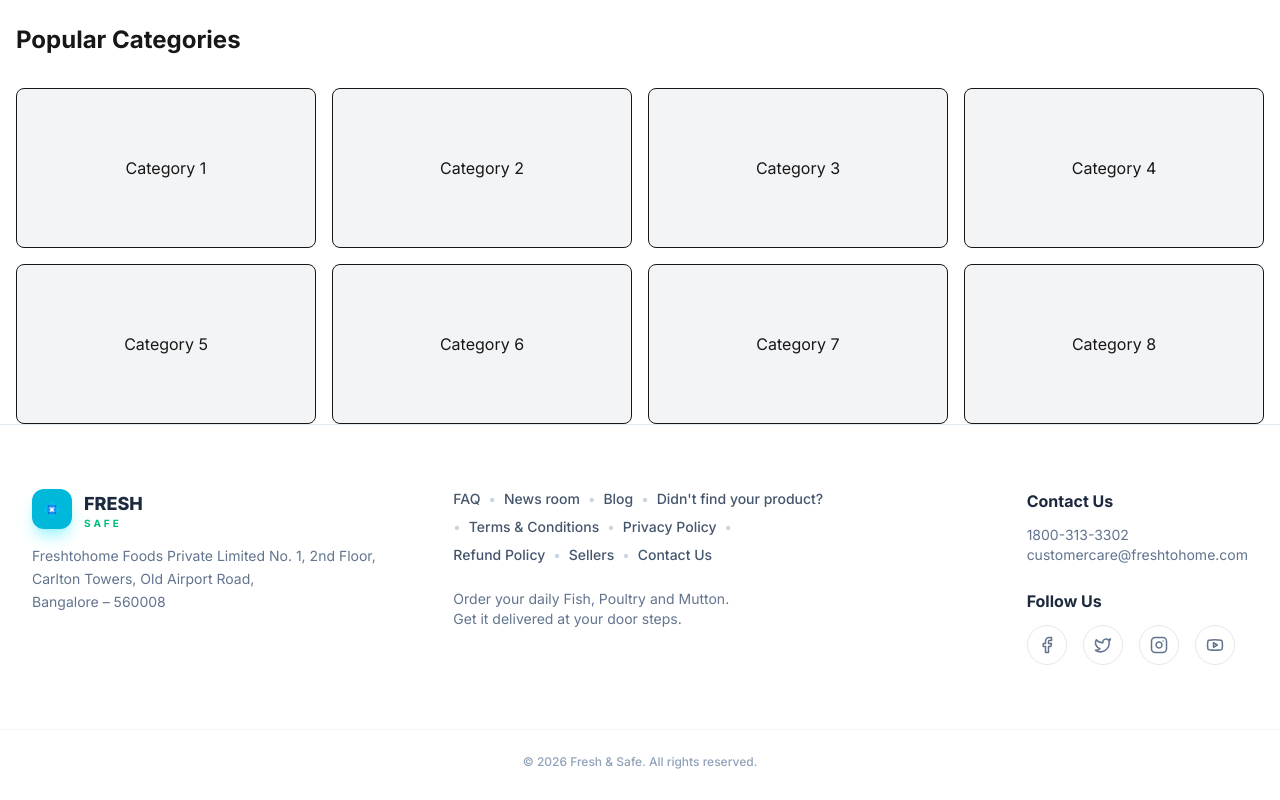
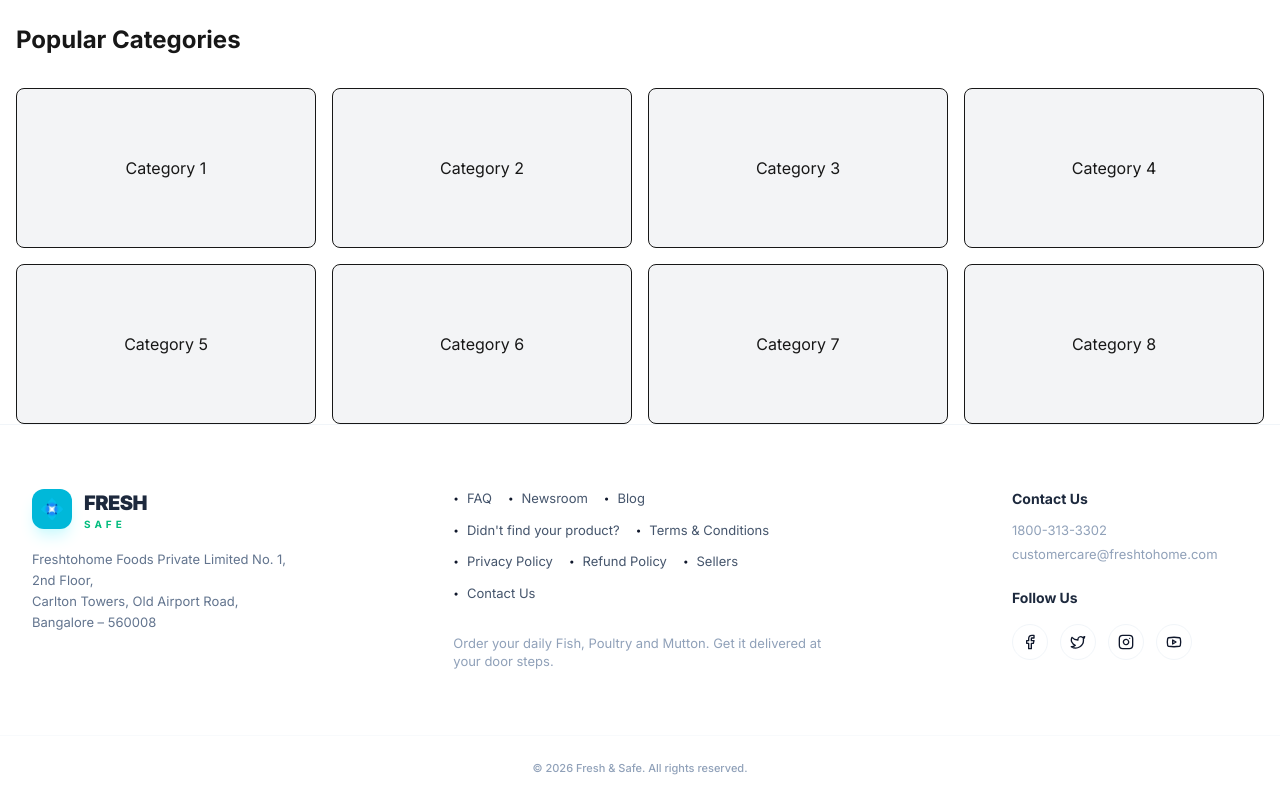
Before and after one commit to akashto76/fresh-and-safe, a Next.js app in the folder user-frontend/: page / in a window 1280 px wide. Shown: the part 424-1224 px from the top of the page. Built offline with nearby package versions, Linux system fonts and the light colour scheme.

Commit message:
footer updated

```diff
--- a/user-frontend/src/components/Footer.tsx
+++ b/user-frontend/src/components/Footer.tsx
@@ -3,77 +3,76 @@ import Link from 'next/link';
 import { Facebook, Twitter, Instagram, Youtube } from 'lucide-react';
 
 const Footer = () => {
-  const footerLinks = [
-    { name: 'FAQ', href: '#' },
-    { name: 'News room', href: '#' },
-    { name: 'Blog', href: '#' },
-    { name: "Didn't find your product?", href: '#' },
-    { name: 'Terms & Conditions', href: '#' },
-    { name: 'Privacy Policy', href: '#' },
-    { name: 'Refund Policy', href: '#' },
-    { name: 'Sellers', href: '#' },
-    { name: 'Contact Us', href: '#' },
+  // We group the links into rows exactly as they appear in your reference image
+  const linkRows = [
+    ['FAQ', 'Newsroom', 'Blog'],
+    ["Didn't find your product?", 'Terms & Conditions'],
+    ['Privacy Policy', 'Refund Policy', 'Sellers'],
+    ['Contact Us']
   ];
 
   return (
-    <footer className="border-t border-slate-200 bg-white">
-      <div className="max-w-7xl mx-auto px-6 md:px-8 py-16">
-        <div className="grid grid-cols-1 md:grid-cols-2 lg:grid-cols-3 gap-12">
+    <footer className="border-t border-slate-100 bg-white font-sans">
+      <div className="max-w-7xl mx-auto px-6 md:px-8 py-12 lg:py-16">
+        <div className="grid grid-cols-1 md:grid-cols-12 gap-12 items-start">
 
-          {/* Left Section: Branding & Address */}
-          <div className="flex flex-col gap-4">
+          {/* Left Column: Branding & Address */}
+          <div className="md:col-span-4 flex flex-col gap-5">
             <div className="flex items-center gap-3">
-              <div className="w-10 h-10 bg-[#00b8d9] rounded-xl flex items-center justify-center text-white shadow-lg shadow-cyan-200">
-                💠
+              <div className="w-10 h-10 bg-[#00b8d9] rounded-xl flex items-center justify-center text-white shadow-lg shadow-cyan-100">
+                <span className="text-xl">💠</span>
               </div>
               <div className="flex flex-col leading-none">
-                <span className="text-slate-800 font-extrabold text-lg">FRESH</span>
-                <span className="text-emerald-500 text-[10px] tracking-[0.3em] font-bold">SAFE</span>
+                <span className="text-slate-800 font-black text-xl tracking-tight">FRESH</span>
+                <span className="text-emerald-500 text-[10px] tracking-[0.4em] font-bold mt-0.5">SAFE</span>
               </div>
             </div>
-            <address className="not-italic text-sm text-slate-500 leading-relaxed">
+            <address className="not-italic text-[13px] text-slate-500 leading-relaxed max-w-[280px]">
               Freshtohome Foods Private Limited No. 1, 2nd Floor,<br />
               Carlton Towers, Old Airport Road,<br />
               Bangalore – 560008
             </address>
           </div>
 
-          {/* Center Section: Navigation & Description */}
-          <div className="flex flex-col gap-6">
-            <nav className="flex flex-wrap items-center gap-x-2 gap-y-2 text-sm text-slate-600 font-medium">
-              {footerLinks.map((link, index) => (
-                <React.Fragment key={link.name}>
-                  <Link
-                    href={link.href}
-                    className="hover:text-[#00b8d9] transition-colors duration-200"
-                  >
-                    {link.name}
-                  </Link>
-                  {index < footerLinks.length - 1 && (
-                    <span className="text-slate-300" aria-hidden="true">•</span>
-                  )}
-                </React.Fragment>
+          {/* Center Column: Navigation Rows */}
+          <div className="md:col-span-5">
+            <nav className="flex flex-col gap-3">
+              {linkRows.map((row, rowIndex) => (
+                <div key={rowIndex} className="flex flex-wrap items-center gap-x-4 gap-y-2">
+                  {row.map((linkName) => (
+                    <div key={linkName} className="flex items-center gap-2">
+                      <span className="text-slate-900 text-[10px]">•</span>
+                      <Link
+                        href="#"
+                        className="text-[13px] text-slate-600 hover:text-[#00b8d9] transition-colors whitespace-nowrap"
+                      >
+                        {linkName}
+                      </Link>
+                    </div>
+                  ))}
+                </div>
               ))}
             </nav>
-            <p className="text-sm text-slate-500">
-              Order your daily Fish, Poultry and Mutton. <br className="hidden sm:block" />
-              Get it delivered at your door steps.
+            <p className="mt-8 text-[13px] text-slate-400 leading-snug max-w-sm">
+              Order your daily Fish, Poultry and Mutton. Get it delivered at your door steps.
             </p>
           </div>
 
-          {/* Right Section: Contact & Socials */}
-          <div className="flex flex-col md:items-start lg:items-end">
-            <div className="w-full lg:w-fit">
-              <h4 className="text-slate-800 font-bold mb-3">Contact Us</h4>
-              <p className="text-sm text-slate-500 hover:text-[#00b8d9] transition-colors cursor-pointer">1800-313-3302</p>
-              <p className="text-sm text-slate-500 mb-6 hover:text-[#00b8d9] transition-colors cursor-pointer">customercare@freshtohome.com</p>
+          {/* Right Column: Contact & Socials */}
+          <div className="md:col-span-3 flex flex-col gap-6 lg:pl-8">
+            <div>
+              <h4 className="text-slate-800 font-bold text-sm mb-3">Contact Us</h4>
+              <p className="text-[13px] text-slate-400 mb-1">1800-313-3302</p>
+              <p className="text-[13px] text-slate-400">customercare@freshtohome.com</p>
+            </div>
 
-              <h4 className="text-slate-800 font-bold mb-3">Follow Us</h4>
-              <div className="flex gap-4">
-                <SocialIcon Icon={Facebook} href="#" />
-                <SocialIcon Icon={Twitter} href="#" />
-                <SocialIcon Icon={Instagram} href="#" />
-                <SocialIcon Icon={Youtube} href="#" />
+            <div>
+              <h4 className="text-slate-800 font-bold text-sm mb-4">Follow Us</h4>
+              <div className="flex gap-3">
+                <SocialLink Icon={Facebook} href="#" />
+                <SocialLink Icon={Twitter} href="#" />
+                <SocialLink Icon={Instagram} href="#" />
+                <SocialLink Icon={Youtube} href="#" />
               </div>
             </div>
           </div>
@@ -81,21 +80,24 @@ const Footer = () => {
       </div>
 
       {/* Copyright Bar */}
-      <div className="border-t border-slate-100 py-6 text-center text-xs text-slate-400 font-medium">
-        © {new Date().getFullYear()} Fresh & Safe. All rights reserved.
+      <div className="border-t border-slate-50 py-6 text-center">
+        <p className="text-[11px] text-slate-400 font-medium">
+          © {new Date().getFullYear()} Fresh & Safe. All rights reserved.
+        </p>
       </div>
     </footer>
   );
 };
 
-// Helper Social Icon Component
-const SocialIcon = ({ Icon, href }: { Icon: any, href: string }) => (
+// Helper component (Internal) - Removed all TypeScript types
+const SocialLink = ({ Icon, href }: { Icon: any, href: string }) => (
   <Link
     href={href}
-    className="w-10 h-10 rounded-full border border-slate-200 flex items-center justify-center text-slate-500 hover:border-[#00b8d9] hover:text-[#00b8d9] hover:shadow-sm transition-all duration-200"
+    className="w-9 h-9 rounded-full border border-slate-100 flex items-center justify-center text-slate-900 hover:border-[#00b8d9] hover:text-[#00b8d9] hover:bg-slate-50 transition-all duration-200"
   >
-    <Icon size={18} />
+    <Icon size={16} />
   </Link>
 );
 
+
 export default Footer;
```
